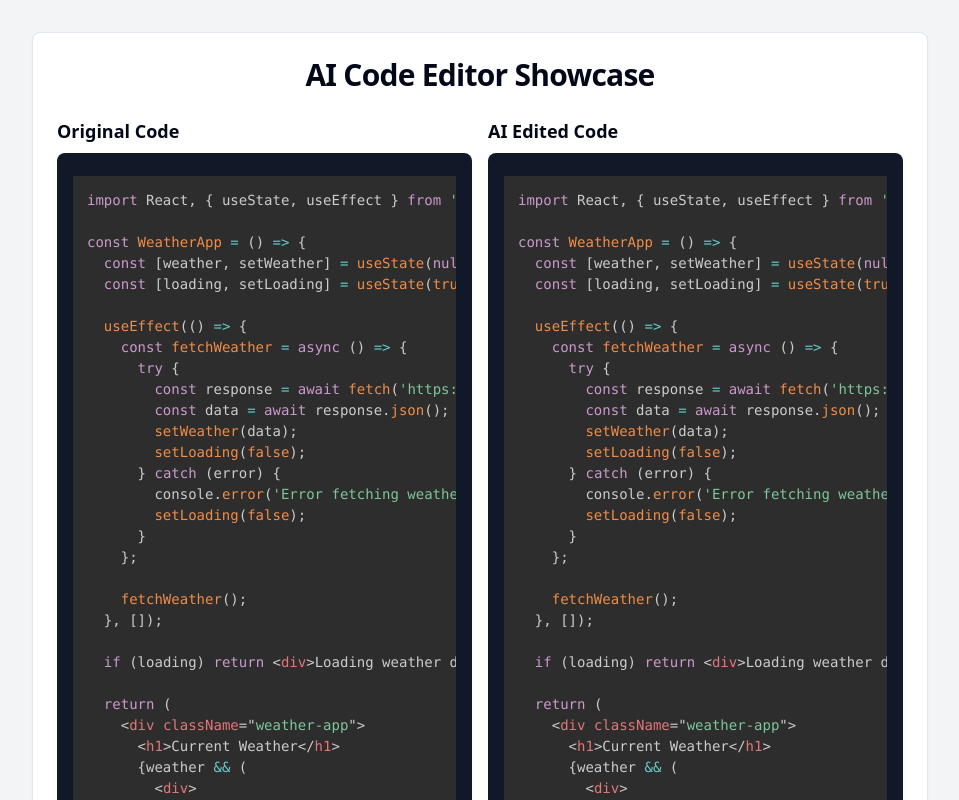
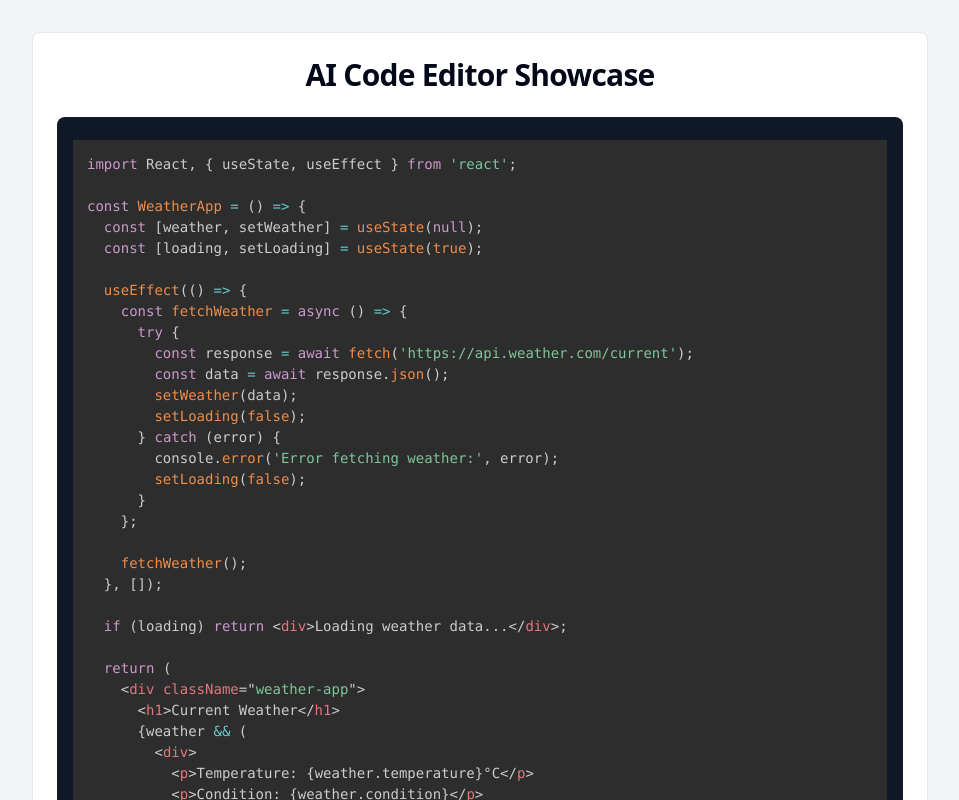
Before and after one commit to GPT-Engineer-App/code-sculptor-live, a React (Vite) app: page / in a window 1280 px wide. Shown: the top 800 px of the page, without its empty margins (160-1119 px from the left). Built offline with nearby package versions, Linux system fonts and the light colour scheme.

Commit message:
Fix code view duplication
Remove the duplicate code view in the AI Code Editor showcase to ensure only one code view is displayed.
[skip gpt_engineer]

```diff
--- a/src/pages/Index.jsx
+++ b/src/pages/Index.jsx
@@ -64,13 +64,7 @@ const Index = () => {
           <CardTitle className="text-3xl font-bold text-center">AI Code Editor Showcase</CardTitle>
         </CardHeader>
         <CardContent>
-          <div className="grid grid-cols-1 md:grid-cols-2 gap-4">
-            <div>
-              <h3 className="text-lg font-semibold mb-2">Original Code</h3>
-              <CodeEditor code={code} />
-            </div>
-            <div>
-              <h3 className="text-lg font-semibold mb-2">AI Edited Code</h3>
+          <div className="mb-4">
             {isEditing ? (
               <AIEditingSequence
                 originalCode={code}
@@ -79,7 +73,6 @@ const Index = () => {
             ) : (
               <CodeEditor code={code} />
             )}
-            </div>
           </div>
           {!isEditing && (
             <Button
```
Lines whose indentation alone changed are shown as unchanged.
